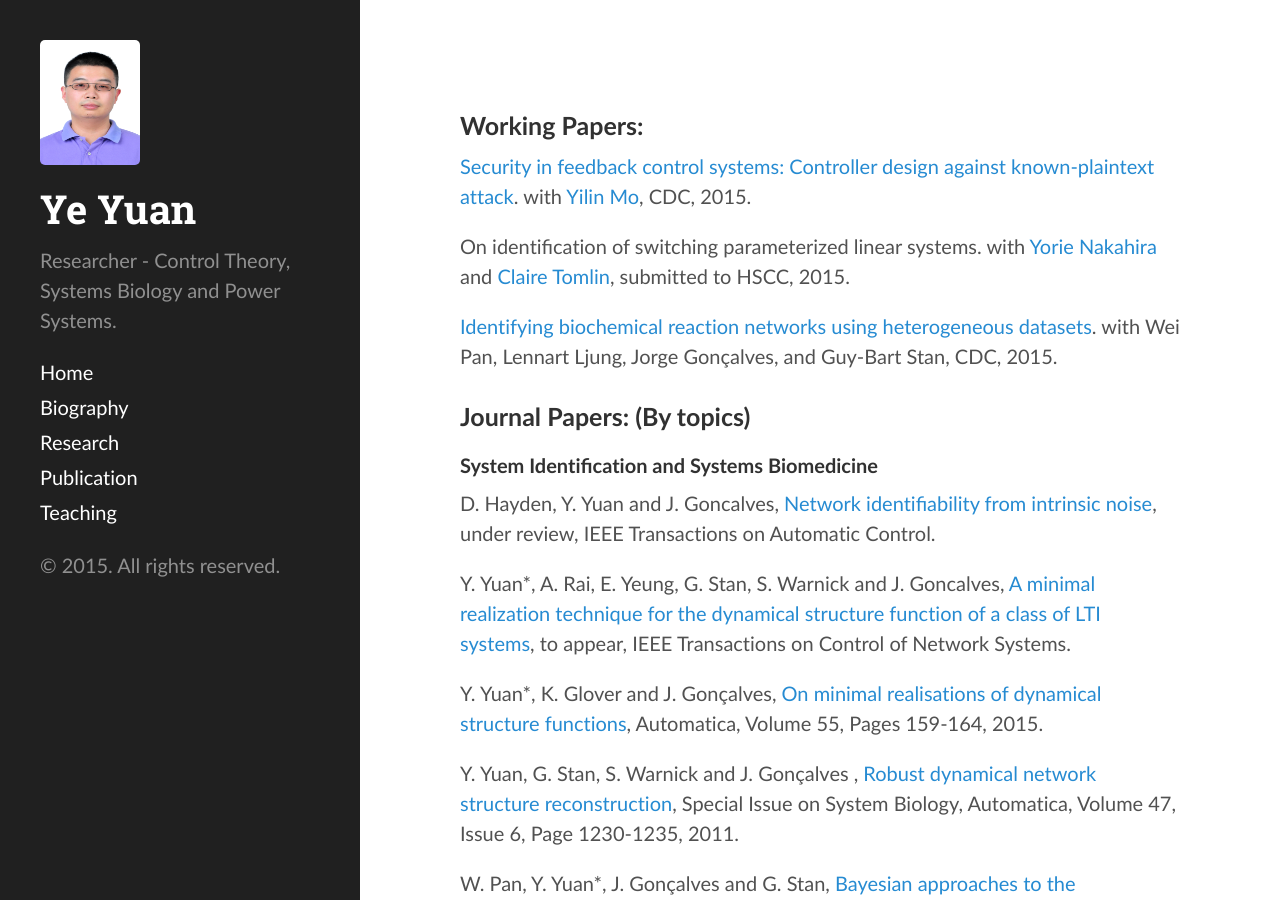
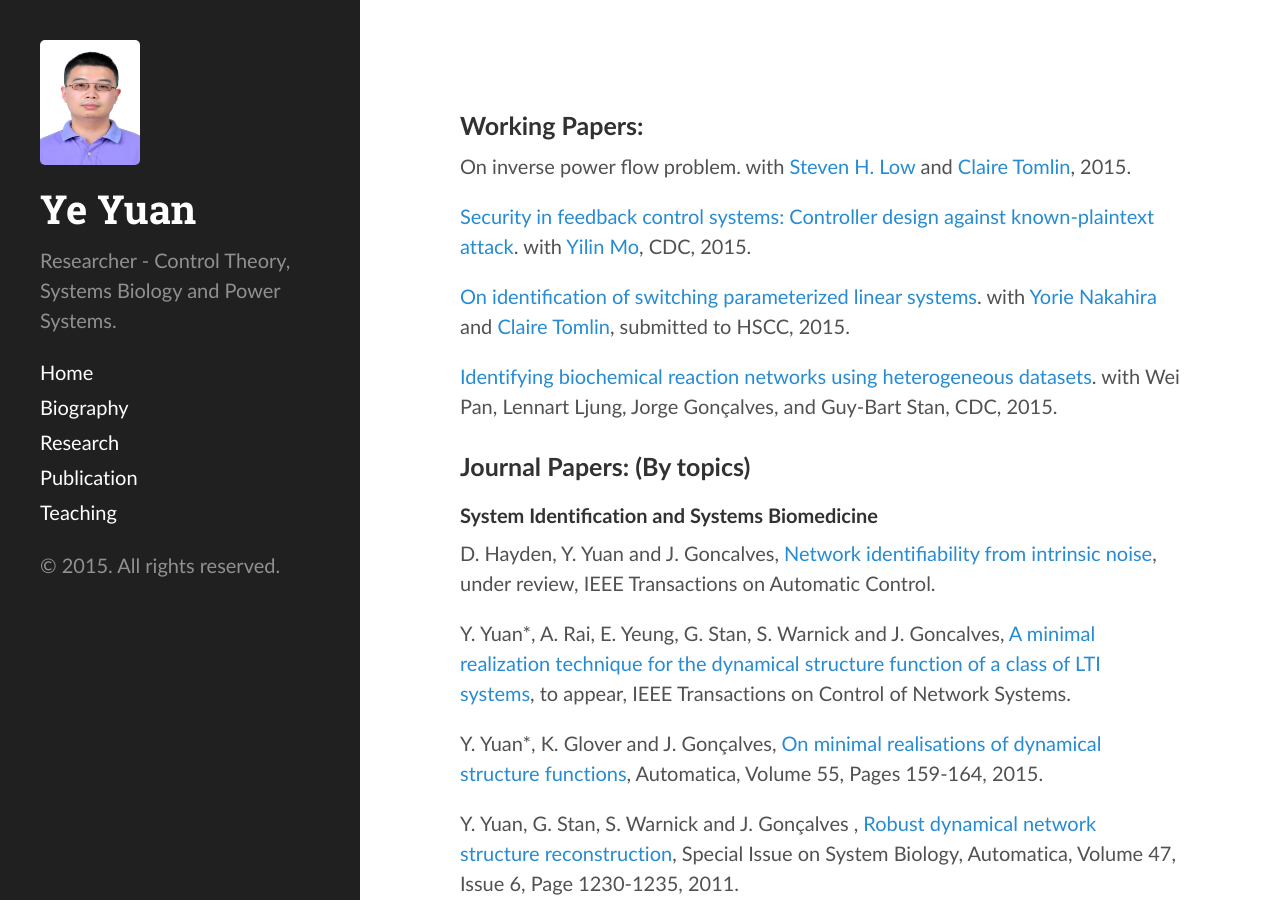
Before and after one commit to yy311/yy311.github.io, a Jekyll site: the page built from publication.md, in a window 1280 px wide and 900 px high. Built offline with Jekyll 4.4.1, drawn with Linux system fonts in a browser that asks for light colours.

Commit message:
Update publication.md

```diff
--- a/publication.md
+++ b/publication.md
@@ -4,11 +4,11 @@ layout: page
 
 ###Working Papers:
 
-<!--On inverse power flow problem. with [Steven H. Low](http://netlab.caltech.edu/~slow/), 2015. -->
+On inverse power flow problem. with [Steven H. Low](http://netlab.caltech.edu/~slow/) and [Claire Tomlin](http://www.eecs.berkeley.edu/~tomlin/), 2015.
 
 [Security in feedback control systems: Controller design against known-plaintext attack](https://www.authorea.com/users/62980/articles/74733). with [Yilin Mo](http://yilinmo.github.io/), CDC, 2015.
 
-On identification of switching parameterized linear systems. with [Yorie Nakahira](https://directory.caltech.edu/personnel/ynakahir) and [Claire Tomlin](http://www.eecs.berkeley.edu/~tomlin/), submitted to HSCC, 2015.
+[On identification of switching parameterized linear systems](http://hybrid.eecs.berkeley.edu/~yeyuan/hscc.pdf). with [Yorie Nakahira](https://directory.caltech.edu/personnel/ynakahir) and [Claire Tomlin](http://www.eecs.berkeley.edu/~tomlin/), submitted to HSCC, 2015.
 
  [Identifying biochemical reaction networks using heterogeneous datasets](http://arxiv.org/pdf/1509.05153v2.pdf). with Wei Pan,  Lennart Ljung, Jorge Gonçalves, and Guy-Bart Stan, CDC, 2015.
 
```
